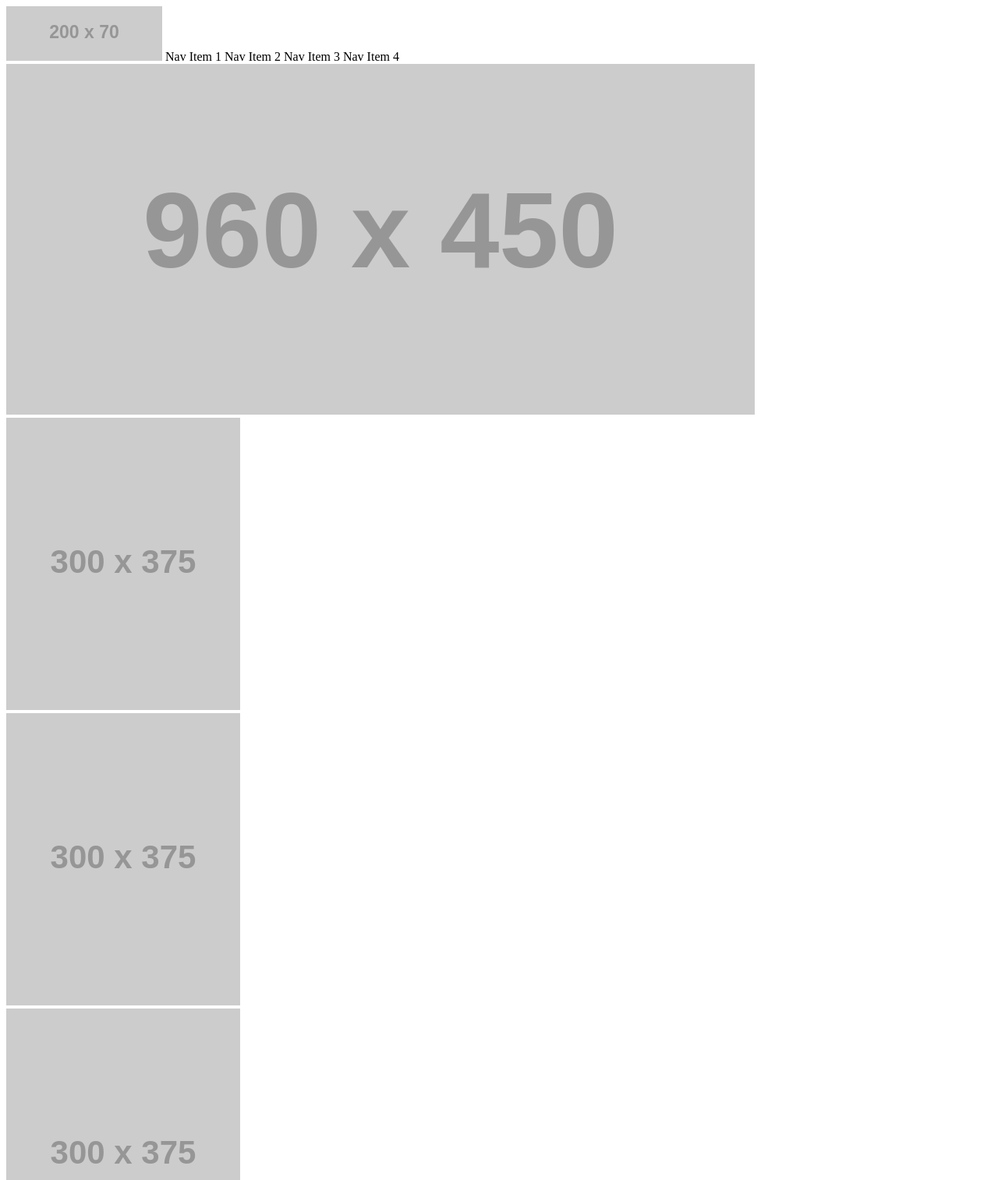
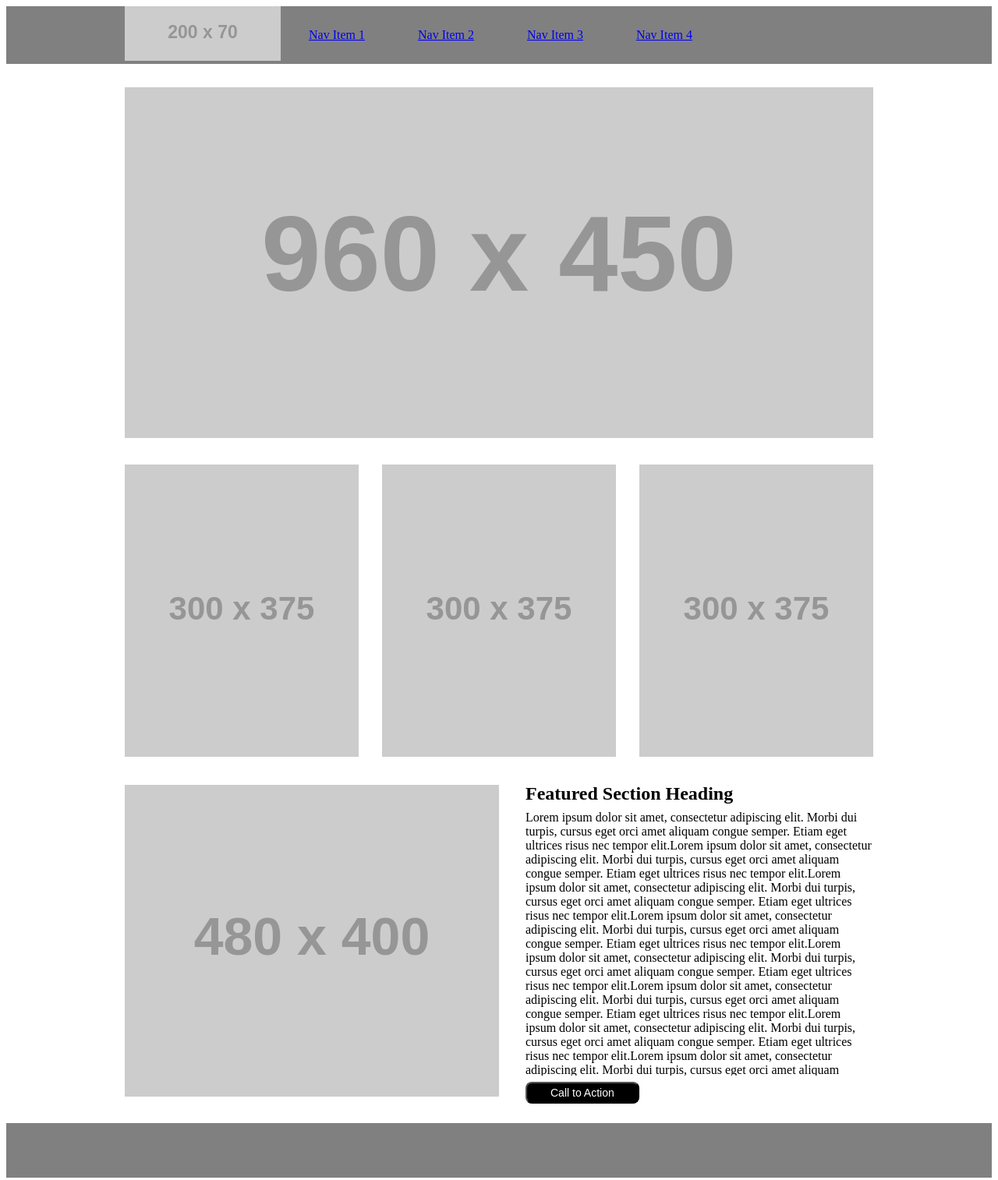
Before and after one commit to joriefernandez/wireframe-exercise, a plain HTML site: page index.html in a window 1280 px wide. Shown: the top 1514 px of the page at 78% size. Drawn offline with Linux system fonts and the light colour scheme; placeholder pictures from the web are drawn by us.

Commit message:
Finalize wireframe

```diff
--- a/css/style.css
+++ b/css/style.css
@@ -0,0 +1,113 @@
+* {
+  -webkit-box-sizing: border-box;
+     -moz-box-sizing: border-box;
+          box-sizing: border-box;
+}
+
+header{
+  /* width:100%; */
+  background-color: gray;
+
+}
+
+div{
+  max-width: 960px;
+  margin: 15px 0px 15px auto;
+  display: inline-block;
+
+}
+
+
+/* Navigation */
+nav{
+  /* float: left; */
+  margin: auto;
+  overflow:hidden;
+  width: 960px;
+  margin-bottom: 15px;
+}
+
+main{
+  width:960px;
+  margin:auto;
+}
+
+
+
+nav ul li{
+  display: inline-block;
+  list-style-type: none;
+  vertical-align: middle;
+}
+
+nav > ul > li > a{
+  display: block;
+
+}
+
+nav > ul{
+  margin: 0px;
+  padding: 0px;
+
+}
+
+nav ul li:not(:first-child){
+  display: inline-block;
+  padding: 0px 32px;
+
+}
+
+
+h2{
+  margin: 0px;
+  padding: 0px;
+
+}
+
+
+div:nth-child(2) > img + img{
+  margin-left: 26px;
+
+}
+
+img{
+  padding: 0px;
+}
+
+
+p{
+  display: block;
+  height: 340px;
+  overflow: scroll;
+  margin-block-end: 0.5em;
+  margin-block-start: 0.5em;
+}
+
+div > div{
+  width: 445px;
+  height:400px;
+  margin-top: 0px;
+  margin-left: 30px;
+  margin-bottom: 0px;
+}
+
+button{
+  text-align: center;
+  color: white;
+  background-color: black;
+  padding: 4px 30px;
+  font-size: 14px;
+  border-radius: 8px;
+  transition: 350ms;
+}
+
+button:hover{
+  background-color: teal;
+  color:white;
+}
+
+footer{
+  background-color:gray;
+  margin-top: 15px;
+  height: 70px;
+}
--- a/index.html
+++ b/index.html
@@ -8,16 +8,19 @@
   <link rel="stylesheet" href = "./css/style.css">
 </head>
 <body>
+
   <header>
-    <!-- Logo -->
-    <img src="https://placehold.it/200x70/000000" />
-    <!-- navigation -->
-    <span>
-      <a >Nav Item 1</a>
-      <a >Nav Item 2</a>
-      <a >Nav Item 3</a>
-      <a >Nav Item 4</a>
-    </span>
+
+      <nav>
+        <ul>
+          <li><a href='#'><img id='logo-img' src="https://placehold.it/200x70/000000" /></a></li>
+          <li><a href='#'>Nav Item 1</a></li>
+          <li><a href='#'>Nav Item 2</a></li>
+          <li><a href='#'>Nav Item 3</a></li>
+          <li><a href='#'>Nav Item 4</a></li>
+        </ul>
+      </nav>
+
   </header>
 
   <main>
@@ -27,44 +30,33 @@
     </div>
     <!-- Grids of 3 300x375 img -->
     <div>
-      <!-- 1st column -->
-      <div>
         <img src="https://placehold.it/300x375/000000" />
-
-      </div>
-      <!-- 2nd column -->
-      <div>
         <img src="https://placehold.it/300x375/000000" />
-      </div>
-      <!-- 3rd column -->
-      <div>
         <img src="https://placehold.it/300x375/000000" />
-      </div>
+    </div>
 
     <!-- 2 column grid -->
     <div>
-      <!-- 480x 400 -->
-      <div>
+
         <img src="https://placehold.it/480x400/000000" />
-      </div>
+        <div>
+          <h2>Featured Section Heading</h2>
+          <p>
+            Lorem ipsum dolor sit amet, consectetur adipiscing elit. Morbi dui turpis, cursus eget orci amet aliquam congue semper. Etiam eget ultrices risus nec tempor elit.Lorem ipsum dolor sit amet, consectetur adipiscing elit. Morbi dui turpis, cursus eget orci amet aliquam congue semper. Etiam eget ultrices risus nec tempor elit.Lorem ipsum dolor sit amet, consectetur adipiscing elit. Morbi dui turpis, cursus eget orci amet aliquam congue semper. Etiam eget ultrices risus nec tempor elit.Lorem ipsum dolor sit amet, consectetur adipiscing elit. Morbi dui turpis, cursus eget orci amet aliquam congue semper. Etiam eget ultrices risus nec tempor elit.Lorem ipsum dolor sit amet, consectetur adipiscing elit. Morbi dui turpis, cursus eget orci amet aliquam congue semper. Etiam eget ultrices risus nec tempor elit.Lorem ipsum dolor sit amet, consectetur adipiscing elit. Morbi dui turpis, cursus eget orci amet aliquam congue semper. Etiam eget ultrices risus nec tempor elit.Lorem ipsum dolor sit amet, consectetur adipiscing elit. Morbi dui turpis, cursus eget orci amet aliquam congue semper. Etiam eget ultrices risus nec tempor elit.Lorem ipsum dolor sit amet, consectetur adipiscing elit. Morbi dui turpis, cursus eget orci amet aliquam congue semper. Etiam eget ultrices risus nec tempor elit.
+          </p>
+          <button type='submit'>Call to Action</button>
+        </div>
 
-      <!-- Text -->
-      <div>
-        <p>
-        <!-- text here -->
-        Test Text
-        </p>
-        <!-- button Call to Action -->
-        <form>
-          <button type='submit'>Call to Action</button>
-        </form>
-      </div>
     </div>
 
-    </div>
+
   </main>
 
-  <footer></footer>
+  <!-- Footer -->
+  <footer>
+    <div></div>
+  </footer>
 
 </body>
+
 </html>
```
